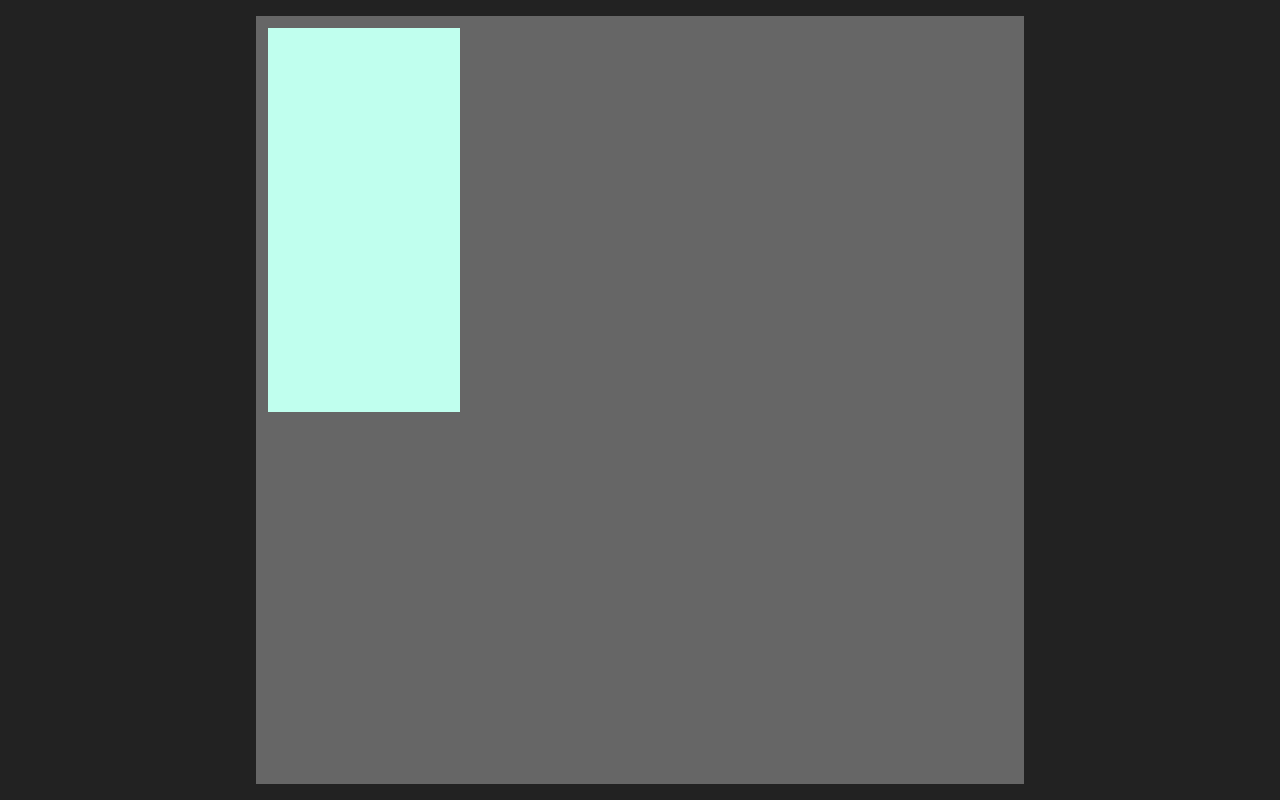
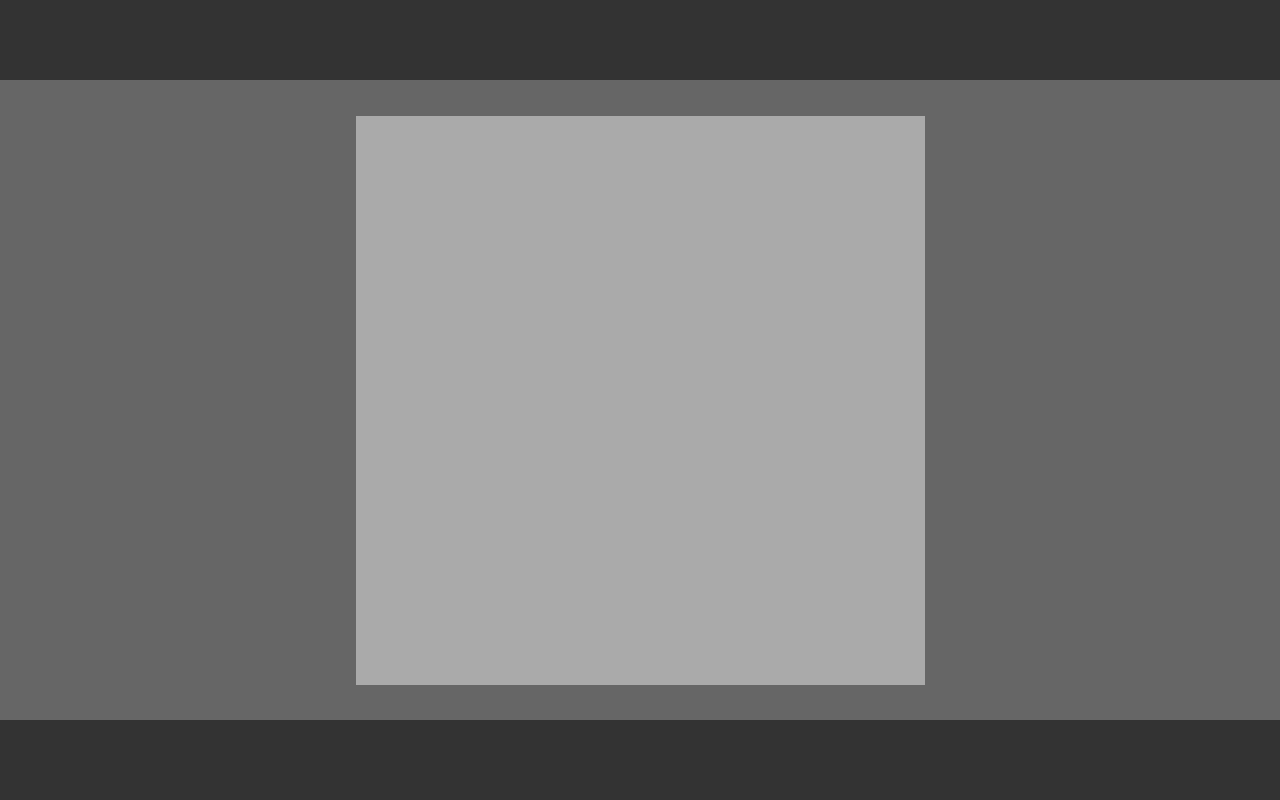
Before and after one commit to xypixel/xypixel.github.io, a website built with Parcel: page src/index.html in a window 1280 px wide. Built offline with nearby package versions, Linux system fonts and the light colour scheme.

Commit message:
starting over

```diff
--- /dev/null
+++ b/examples/console.ts
@@ -0,0 +1,3 @@
+import Console from "../src/Console";
+
+new Console();
--- /dev/null
+++ b/src/Console.ts
@@ -0,0 +1,70 @@
+export default class Console {
+  private leftConElement: HTMLDivElement;
+  private bodyElement: HTMLDivElement;
+  private screenElement: HTMLCanvasElement;
+  private rightConElement: HTMLDivElement;
+
+  constructor () {
+    this.leftConElement = document.querySelector('#leftCon')!;
+    this.bodyElement = document.querySelector('#body')!;
+    this.screenElement = document.querySelector('canvas')!;
+    this.rightConElement = document.querySelector('#rightCon')!;
+
+    this.positionPieces();
+
+    window.addEventListener('resize', () => {
+      this.positionPieces();
+    }, false);
+    window.addEventListener('deviceorientation', () => {
+      this.positionPieces();
+    }, false);
+  }
+
+  private positionPieces (): void {
+    let screenWidth = window.innerWidth;
+    let screenHeight = window.innerHeight;
+    const screenIsLandscape = screenWidth > screenHeight;
+
+    let bodyDimensions;
+
+    if (screenIsLandscape) {
+      bodyDimensions = screenWidth / screenHeight < 2 ? screenWidth / 2 : screenHeight;
+    } else {
+      bodyDimensions = screenHeight / screenWidth < 2 ? screenHeight / 2 : screenWidth;
+    }
+
+    this.leftConElement.style.width = `${bodyDimensions / 2}px`;
+    this.leftConElement.style.height = `${bodyDimensions}px`;
+
+    this.bodyElement.style.width = `${bodyDimensions}px`;
+    this.bodyElement.style.height = `${bodyDimensions}px`;
+    this.bodyElement.style.left = `${screenWidth / 2 - bodyDimensions / 2}px`;
+
+    this.rightConElement.style.width = `${bodyDimensions / 2}px`;
+    this.rightConElement.style.height = `${bodyDimensions}px`;
+
+    if (screenIsLandscape) {
+      this.leftConElement.style.left = `${screenWidth / 2 - bodyDimensions}px`;
+      this.leftConElement.style.top = `${screenHeight / 2 - bodyDimensions / 2}px`;
+
+      this.bodyElement.style.top = `${screenHeight / 2 - bodyDimensions / 2}px`;
+
+      this.rightConElement.style.left = `${screenWidth / 2 + bodyDimensions / 2}px`;
+      this.rightConElement.style.top = `${screenHeight / 2 - bodyDimensions / 2}px`;
+    } else {
+      this.leftConElement.style.left = `${screenWidth / 2 - bodyDimensions / 2}px`;
+      this.leftConElement.style.top = `${bodyDimensions}px`;
+
+      this.bodyElement.style.top = `0`;
+
+      this.rightConElement.style.left = `${screenWidth / 2}px`;
+      this.rightConElement.style.top = `${bodyDimensions}px`;
+    }
+
+    const screenDimensions = Math.floor(bodyDimensions * 0.89); // 256 / 288
+    this.screenElement.width = screenDimensions;
+    this.screenElement.height = screenDimensions;
+    this.screenElement.style.left = `${parseInt(this.bodyElement.style.left, 10) + ((bodyDimensions - screenDimensions) / 2)}px`;
+    this.screenElement.style.top = `${parseInt(this.bodyElement.style.top, 10) + ((bodyDimensions - screenDimensions) / 2)}px`;
+  }
+}
--- a/src/canvas.ts
+++ b/src/canvas.ts
@@ -1,102 +1,3 @@
-import { Config } from "./config";
+export class Canvas {
 
-export interface Canvas {
-  element: HTMLCanvasElement | null;
-  context: CanvasRenderingContext2D | null;
-  dimensions: number;
-  pixelScale: number;
 }
-
-export interface CanvasOptions {
-  options?: Partial<Pick<Canvas, 'dimensions'>>;
-  config?: Config;
-};
-
-const canvas: Canvas = {
-  element: null,
-  context: null,
-  dimensions: 256,
-  pixelScale: 1
-};
-
-let config: Config | undefined;
-
-export function calculatePixelScale (
-  screenWidth: number,
-  screenHeight: number,
-  screenIsLandscape: boolean
-): number {
-  const actualDimensions = screenIsLandscape ? screenHeight : screenWidth;
-  const aliasingThreshold = 2;
-
-  let scale = actualDimensions / canvas.dimensions;
-  scale = scale < aliasingThreshold ? scale : Math.floor(scale);
-
-  if (config?.debug.console) {
-    console.log(`pixel scale: ${scale}`);
-  }
-
-  return scale;
-}
-
-export function updateCanvas (
-  screenWidth: number,
-  screenHeight: number,
-  screenIsLandscape: boolean
-): void {
-  const dimensions = canvas.dimensions * canvas.pixelScale;
-
-  canvas.element!.width = dimensions;
-  canvas.element!.height = dimensions;
-
-  canvas.element!.style.left = `${(screenWidth / 2) - (dimensions / 2)}px`;
-  canvas.element!.style.top = screenIsLandscape ?
-    `${(screenHeight / 2) - (dimensions / 2)}px` :
-    '0';
-}
-
-function handleResize (): void {
-  const screenWidth = window.innerWidth;
-  const screenHeight = window.innerHeight;
-  const screenIsLandscape = screenWidth > screenHeight;
-
-  canvas.pixelScale = calculatePixelScale(screenWidth, screenHeight, screenIsLandscape);
-  updateCanvas(screenWidth, screenHeight, screenIsLandscape);
-}
-
-export function init (params: CanvasOptions = {}): void {
-  const options = {
-    dimensions: 256,
-    ...params.options
-  };
-
-  config = params.config;
-
-  canvas.element = document.querySelector('canvas');
-  canvas.context = canvas.element!.getContext('2d');
-  canvas.dimensions = options.dimensions;
-
-  handleResize();
-
-  window.onresize = handleResize;
-  window.ondeviceorientation = handleResize;
-}
-
-export function getRef (): Canvas {
-  if (!canvas.element) {
-    throw new Error('Please call canvas#init first');
-  }
-
-  return canvas;
-}
-
-export function getBoundingRect (): DOMRect {
-  return canvas.element!.getBoundingClientRect();
-}
-
-export function resetCanvas (): void {
-  canvas.element = null;
-  canvas.context = null;
-  canvas.dimensions = 256;
-  canvas.pixelScale = 1;
-}
--- a/src/index.html
+++ b/src/index.html
@@ -6,33 +6,27 @@
   <meta name="viewport" content="width=device-width, initial-scale=1.0">
   <style>
     html {
-      background-color: #222;
+      background-color: #333;
     }
     body {
       margin: 0;
     }
-    canvas {
+    .console {
       background-color: #666;
       position: absolute;
     }
-    .button {
-
+    canvas {
+      background-color: #aaa;
+      position: absolute;
     }
   </style>
   <title></title>
 </head>
 <body>
+  <div class="console" id="leftCon"></div>
+  <div class="console" id="body"></div>
+  <div class="console" id="rightCon"></div>
   <canvas></canvas>
-  <div class="dpad">
-    <div class="button" id="up"></div>
-    <div class="button" id="dn"></div>
-    <div class="button" id="lt"></div>
-    <div class="button" id="rt"></div>
-  </div>
-  <div class="actions">
-    <div class="button" id="a"></div>
-    <div class="button" id="b"></div>
-  </div>
   <script type="module" src="index.ts"></script>
 </body>
 </html>
--- a/src/index.ts
+++ b/src/index.ts
@@ -1 +1 @@
-import '../examples/drawRect';
+import '../examples/console';
```
Also changed, not shown: test/Console.spec.ts (added, +13 -0 lines), src/old/buttons.ts (renamed from src/buttons.ts), src/old/canvas.notspec.ts (renamed from test/canvas.spec.ts), src/old/config.ts (renamed from src/config.ts), src/old/drawRect.ts (renamed from examples/drawRect.ts).
